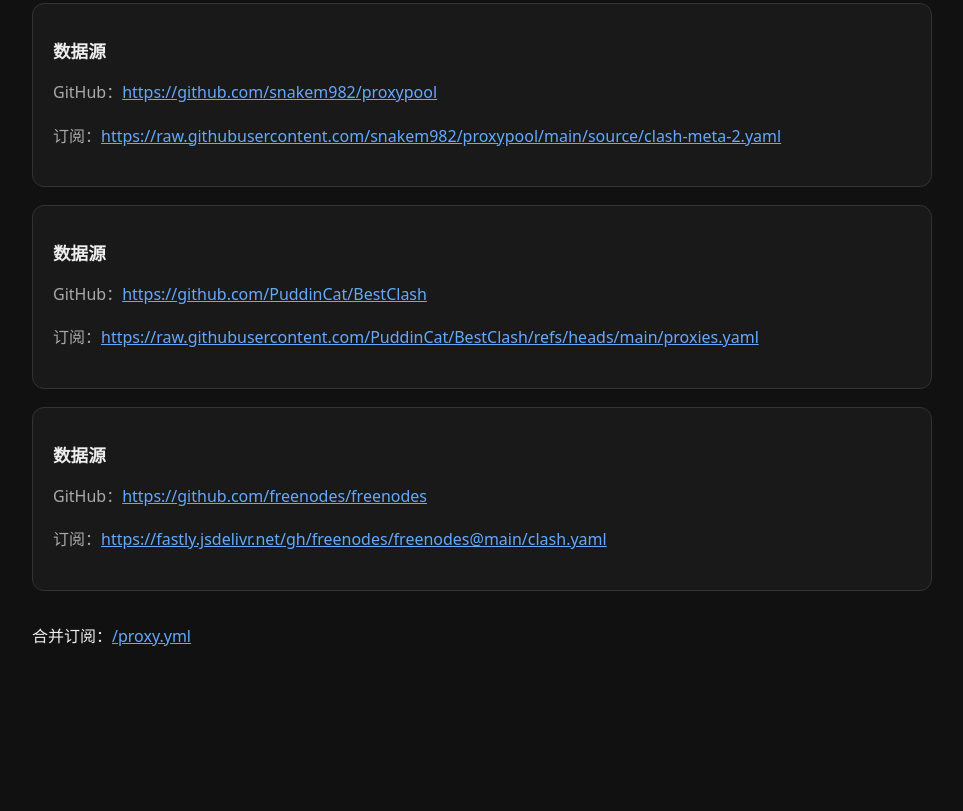
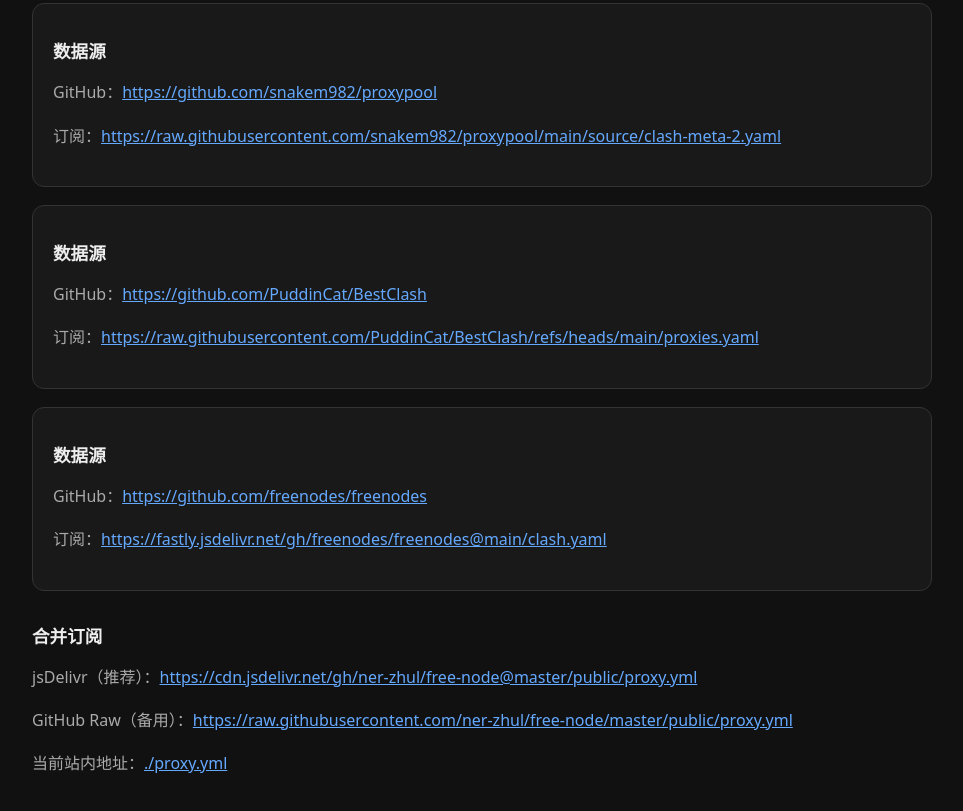
Before and after one commit to ner-zhul/free-node, a website: page public/index.html in a window 1280 px wide. Shown: the part 804-1615 px from the top of the page, without its empty margins (158-1121 px from the left). Before the commit the page ends 1518 px from the top, so only its background shows below. Drawn offline with Linux system fonts and the light colour scheme.

Commit message:
改为 pages

```diff
--- a/public/index.html
+++ b/public/index.html
@@ -22,6 +22,11 @@
     <section class="source"><h2>数据源</h2><p><span>GitHub：</span><a href="https://github.com/snakem982/proxypool">https://github.com/snakem982/proxypool</a></p><p><span>订阅：</span><a href="https://raw.githubusercontent.com/snakem982/proxypool/main/source/clash-meta-2.yaml">https://raw.githubusercontent.com/snakem982/proxypool/main/source/clash-meta-2.yaml</a></p></section>
     <section class="source"><h2>数据源</h2><p><span>GitHub：</span><a href="https://github.com/PuddinCat/BestClash">https://github.com/PuddinCat/BestClash</a></p><p><span>订阅：</span><a href="https://raw.githubusercontent.com/PuddinCat/BestClash/refs/heads/main/proxies.yaml">https://raw.githubusercontent.com/PuddinCat/BestClash/refs/heads/main/proxies.yaml</a></p></section>
     <section class="source"><h2>数据源</h2><p><span>GitHub：</span><a href="https://github.com/freenodes/freenodes">https://github.com/freenodes/freenodes</a></p><p><span>订阅：</span><a href="https://fastly.jsdelivr.net/gh/freenodes/freenodes@main/clash.yaml">https://fastly.jsdelivr.net/gh/freenodes/freenodes@main/clash.yaml</a></p></section>
-    <p class="subscription">合并订阅：<a href="/proxy.yml">/proxy.yml</a></p>
+    <section class="subscription">
+      <h2>合并订阅</h2>
+      <p><span>jsDelivr（推荐）：</span><a href="https://cdn.jsdelivr.net/gh/ner-zhul/free-node@master/public/proxy.yml">https://cdn.jsdelivr.net/gh/ner-zhul/free-node@master/public/proxy.yml</a></p>
+      <p><span>GitHub Raw（备用）：</span><a href="https://raw.githubusercontent.com/ner-zhul/free-node/master/public/proxy.yml">https://raw.githubusercontent.com/ner-zhul/free-node/master/public/proxy.yml</a></p>
+      <p><span>当前站内地址：</span><a href="./proxy.yml">./proxy.yml</a></p>
+    </section>
   </body>
 </html>
```
Also changed, not shown: AGENTS.md (deleted, +0 -9 lines), .github/workflows/update-proxy.yml.
